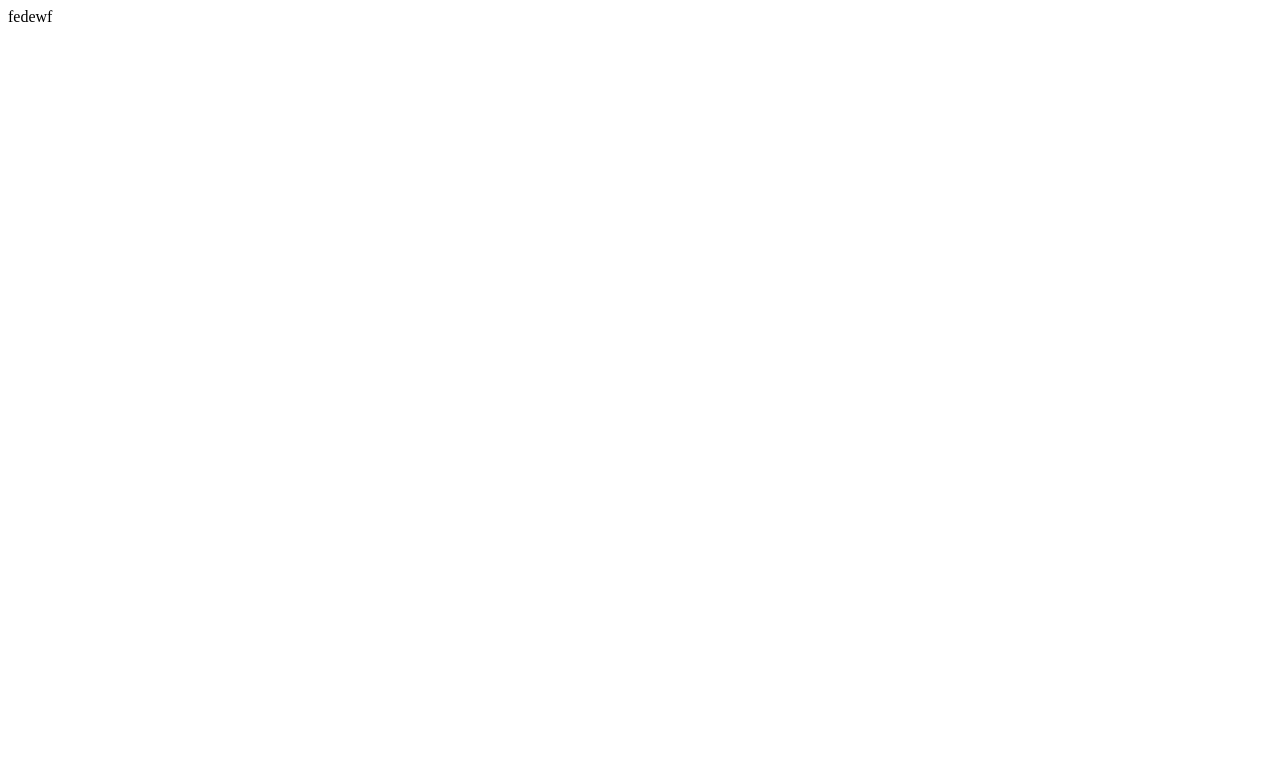
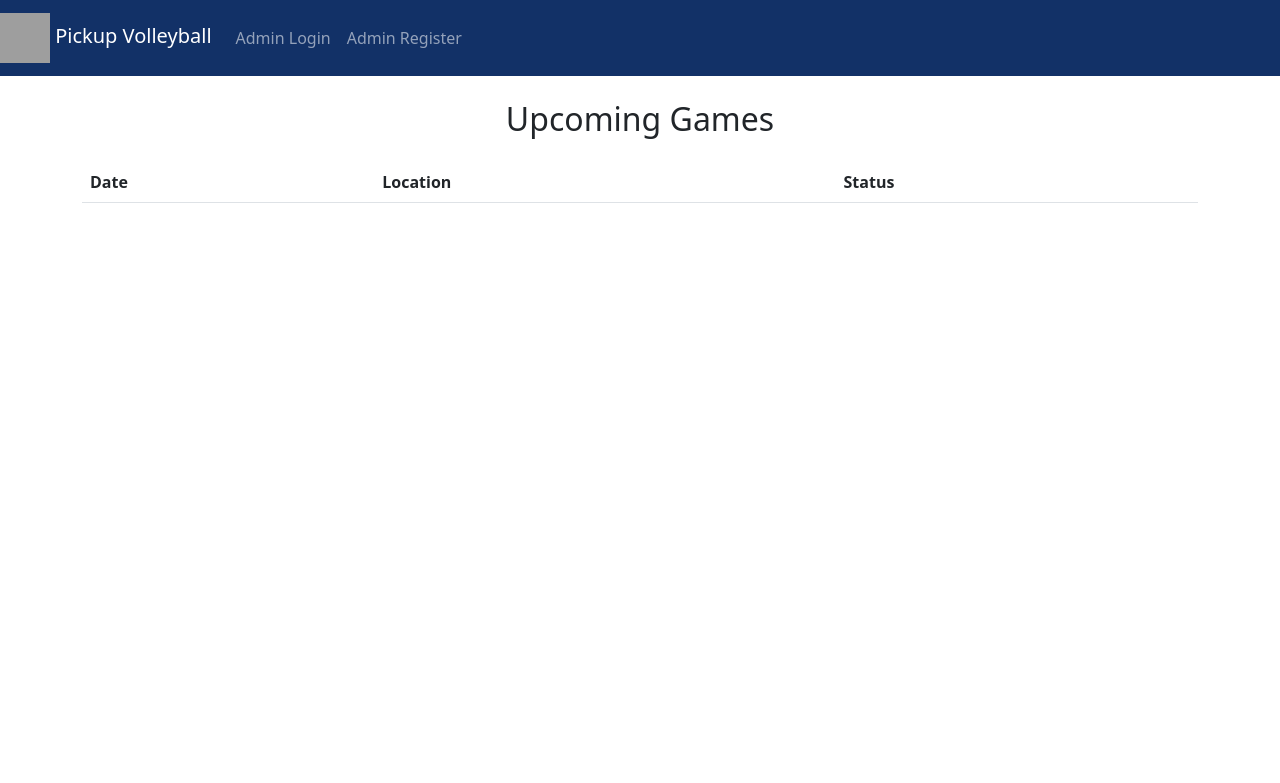
Before and after one commit to survivorchicken9/pickup-volleyball, a Flask app: page / in a window 1280 px wide. Before the commit the part shown is almost empty. Shown: the top 783 px of the page. Run offline with Flask 2, Linux system fonts and the light colour scheme; lists and menus that the app fills with data are empty; grey boxes are pictures that could not be loaded.

Commit message:
Started the index page

```diff
--- a/app.py
+++ b/app.py
@@ -1,5 +1,6 @@
 from flask import Flask, render_template, request, session, flash, redirect
 from flask_session import Session
+from jinja2 import Template
 from werkzeug.security import check_password_hash, generate_password_hash
 from datetime import datetime
 
--- /dev/null
+++ b/static/styles.css
@@ -0,0 +1,21 @@
+body
+{
+    font-family: Avantgarde, TeX Gyre Adventor, URW Gothic L, sans-serif;
+    background-color: #e9e9df;
+}
+
+.heading
+{
+    text-align: center;
+}
+
+nav
+{
+    background-color: #123167;
+    color: #da1430;
+}
+
+th
+{
+    text-align: center
+}
--- a/templates/index.html
+++ b/templates/index.html
@@ -1 +1,16 @@
-<p>fedewf</p>
+{% extends "layout.html" %}
+
+{% block main %}
+    <h2 class="container-fluid heading mt-3 mb-4">Upcoming Games</h2>
+
+    <table class="table mt-4">
+        <thead class="table container">
+            <tr>
+                <th>Date</th>
+                <th>Location</th>
+                <th>Status</th>
+            </tr>
+        </thead>
+
+    </table>
+{% endblock %}
--- /dev/null
+++ b/templates/layout.html
@@ -0,0 +1,38 @@
+<!DOCTYPE html>
+
+<html lang="en">
+    <head>
+        <link href="/static/styles.css" rel="stylesheet">
+        <link crossorigin="anonymous" href="https://cdn.jsdelivr.net/npm/bootstrap@5.1.3/dist/css/bootstrap.min.css" integrity="sha384-1BmE4kWBq78iYhFldvKuhfTAU6auU8tT94WrHftjDbrCEXSU1oBoqyl2QvZ6jIW3" rel="stylesheet">
+        <title>{% block title %}{% endblock %}</title>
+        <link href="/static/icon.png" rel="icon">
+    </head>
+    <nav class="navbar navbar-expand-lg navbar-dark">
+      <a class="navbar-brand" href="/">
+        <img src="/static/icon.png" width="50" height="50" class="d-inline-block align-center">
+        Pickup Volleyball
+      </a>
+        <button class="navbar-toggler align-self-center" type="button" data-toggle="collapse" data-target="#navbarNavAltMarkup" aria-controls="navbarNavAltMarkup" aria-expanded="false" aria-label="Toggle navigation">
+          <span class="navbar-toggler-icon"></span>
+        </button>
+        <div class="collapse navbar-collapse" id="navbarNavAltMarkup">
+          <div class="navbar-nav">
+            {% if session["user_id"] %}
+              <ul class="navbar-nav me-auto mt-2">
+                <li> <a class="nav-item nav-link mb-3 active align-center" href="/">Home</a> </li>
+              </ul>
+            {% else %}
+              <ul class="navbar-nav ms-auto mt-2"></ul>
+                <li> <a class="nav-item nav-link" href="/login">Admin Login</a> </li>
+                <li> <a class="nav-item nav-link" href="/register">Admin Register</a> </li>
+              </ul>
+            {% endif %}
+          </div>
+        </div>
+      </nav>
+    <body>
+        <main class="container mt-4">
+            {% block main %}{% endblock %}
+        </main>
+    </body>
+</html>
```
Also changed, not shown: 2 other files.
